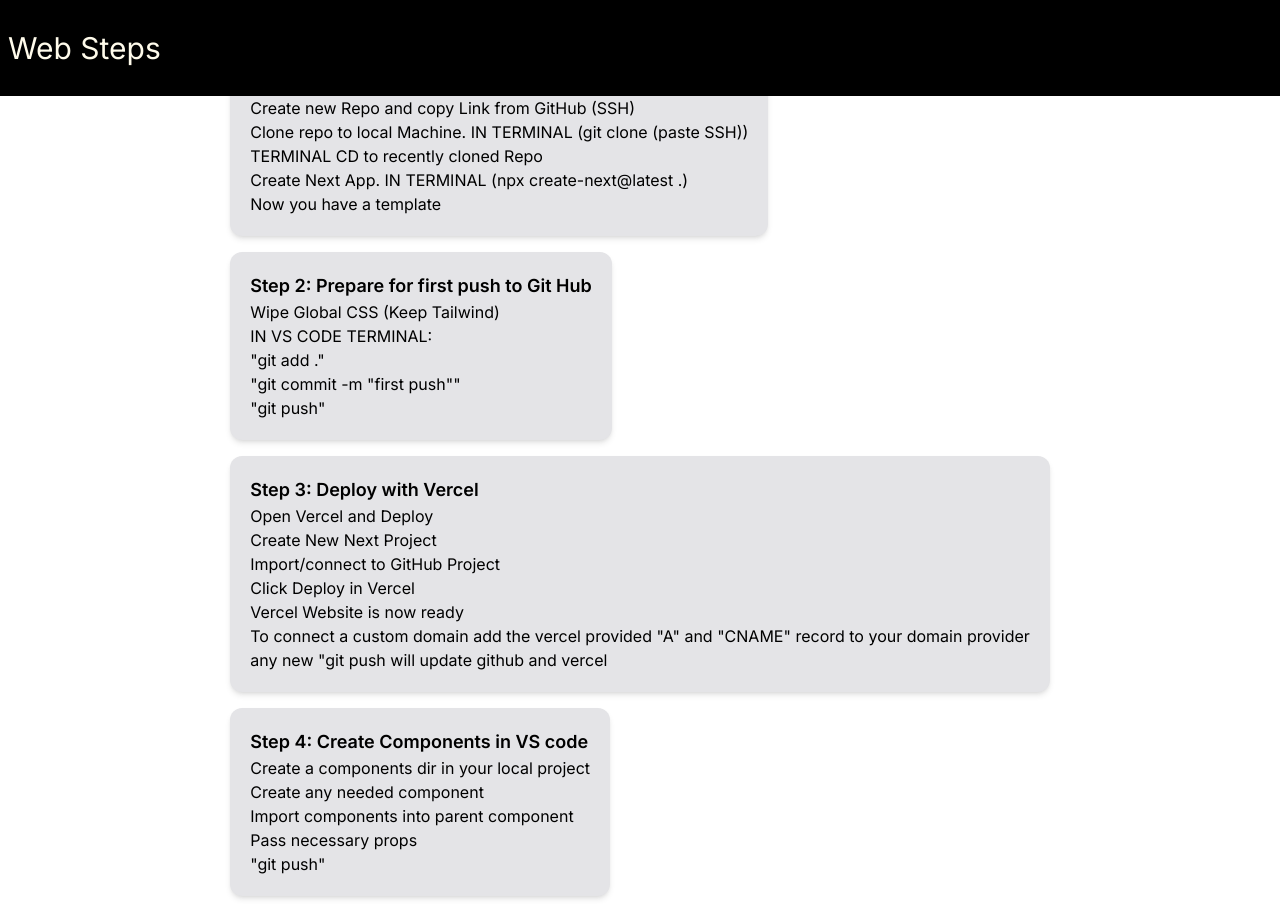
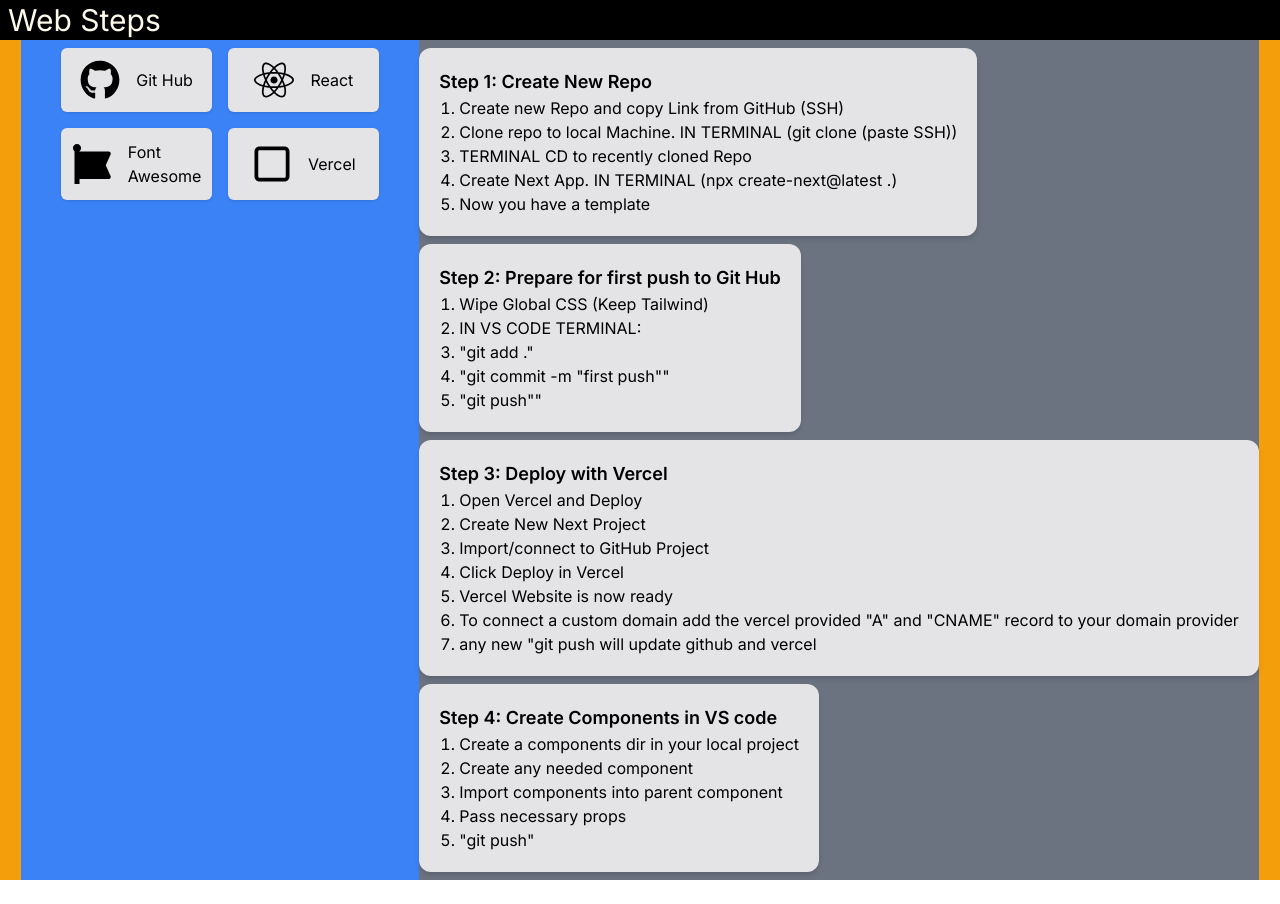
Before and after one commit to Bagelsuncle/webnotes, a Next.js app: page / in a window 1280 px wide. After the commit the page ends 880 px from the top, so only its background shows below. Built offline with nearby package versions, Linux system fonts and the light colour scheme.

Commit message:
Played around

```diff
--- a/src/app/components/links.jsx
+++ b/src/app/components/links.jsx
@@ -11,8 +11,11 @@
 
 const Links = () => {
   return (
-    <div>
-      <div className="grid grid-cols-2 gap-4">
+    <div
+      className="flex justify-center items-start pb-12 pt-12
+  "
+    >
+      <div className="grid grid-cols-2 gap-4 w-4/5 max-w-4xl">
         <Link
           className="bg-zinc-200 shadow p-3 rounded-md w-full h-full flex flex-row  justify-center items-center gap-4"
           href="https://github.com"
--- a/src/app/components/nav.jsx
+++ b/src/app/components/nav.jsx
@@ -2,7 +2,8 @@
 
 const Nav = () => {
   return (
-    <div className="bg-black w-screen h-24 fixed top-0 flex items-center">
+
+    <div className="bg-black w-screen h-10 fixed top-0 flex items-center">
       <p className="text-amber-50 text-3xl pl-2">Web Steps</p>
     </div>
   );
--- a/src/app/components/steps.jsx
+++ b/src/app/components/steps.jsx
@@ -1,8 +1,4 @@
 import React from "react";
-import ApiCall from "./steps/api-call";
-import Databases from "./steps/databases";
-import Git from "./steps/git";
-import Vercel from "./steps/vercel";
 import StepOne from "./steps/step-one";
 import StepTwo from "./steps/step-two";
 import StepThree from "./steps/step-three";
@@ -10,77 +6,13 @@
 
 const Steps = () => {
   return (
-    <div className="flex flex-col justify-center mx-auto">
+    <div>
       <StepOne />
       <StepTwo />
       <StepThree />
       <StepFour />
-      {/* <Git />
-      <Vercel />
-      <Databases />
-      <ApiCall /> */}
     </div>
   );
 };
 
 export default Steps;
-
-// Create a Repo in Git Hub
-// Copy Repo Link
-// Clone Repo to Local Machine
-//  "Cd" to proper dir
-//  git clone {repo}
-// cd to {repo}
-// create next-app@latest
-// npx create-next@latest .
-// NOW you have a template
-// Clean out pages
-// wipe global CSS (keep TW)
-// add to GitHUB
-// git add .
-// git commit -m "first push"
-// "git push"
-// NOW your local changes are in GitHub
-// Deploy with Vercel
-// Create New Next Project
-// Import/connect to github project
-// Deploy Side Button
-// Vercel Website is now ready
-// To connect a custom domain add the vercel provided "A" and "CNAME" record to your domain provider
-// any new "git push will update github and vercel "
-// Create a components dir in your local project.
-// Create any needed component
-// import components into parent component
-// pass needed props
-// build API endpoints
-// Create pages Dir
-// Create API Dir within the pages dir
-// Create API endpoint with a (.) JS file extension
-// Import API code
-// Create postgres DB with Vercel
-// Follow Vercel instructions
-// import vercel/postgres npm package with npm i {package}
-// import local env vars into repo via vercel command
-// Use "sql" statement in Vercel to create table
-//
-//
-//
-//
-//
-//
-//
-//
-//
-//
-//
-//
-//
-//
-//
-//
-//
-//
-//
-//
-//
-//
--- a/src/app/components/steps/api-call.jsx
+++ /dev/null
@@ -1,7 +0,0 @@
-import React from "react";
-
-const ApiCall = () => {
-  return <div>ApiCall</div>;
-};
-
-export default ApiCall;
--- a/src/app/components/steps/databases.jsx
+++ /dev/null
@@ -1,7 +0,0 @@
-import React from "react";
-
-const Databases = () => {
-  return <div>Databases</div>;
-};
-
-export default Databases;
--- a/src/app/components/steps/git.jsx
+++ /dev/null
@@ -1,7 +0,0 @@
-import React from "react";
-
-const Git = () => {
-  return <div>Git</div>;
-};
-
-export default Git;
--- a/src/app/components/steps/step-four.jsx
+++ b/src/app/components/steps/step-four.jsx
@@ -6,7 +6,7 @@
       <h1 className="text-lg font-semibold">
         Step 4: Create Components in VS code
       </h1>
-      <ol>
+      <ol className="list-decimal pl-5">
         <li>Create a components dir in your local project</li>
         <li>Create any needed component</li>
         <li>Import components into parent component</li>
--- a/src/app/components/steps/step-one.jsx
+++ b/src/app/components/steps/step-one.jsx
@@ -4,7 +4,7 @@
   return (
     <div className="bg-zinc-200 w-max p-5 shadow-md rounded-xl my-2">
       <h1 className="text-lg font-semibold">Step 1: Create New Repo</h1>
-      <ol>
+      <ol className="list-decimal pl-5">
         <li>Create new Repo and copy Link from GitHub (SSH)</li>
         <li>
           Clone repo to local Machine. IN TERMINAL (git clone (paste SSH))
--- a/src/app/components/steps/step-three.jsx
+++ b/src/app/components/steps/step-three.jsx
@@ -4,7 +4,7 @@
   return (
     <div className="bg-zinc-200 w-max p-5 shadow-md rounded-xl my-2">
       <h1 className="text-lg font-semibold">Step 3: Deploy with Vercel</h1>
-      <ol>
+      <ol className="list-decimal pl-5">
         <li>Open Vercel and Deploy</li>
         <li>Create New Next Project</li>
         <li>Import/connect to GitHub Project</li>
--- a/src/app/components/steps/step-two.jsx
+++ b/src/app/components/steps/step-two.jsx
@@ -6,12 +6,12 @@
       <h1 className="text-lg font-semibold">
         Step 2: Prepare for first push to Git Hub
       </h1>
-      <ol>
+      <ol className="list-decimal pl-5">
         <li>Wipe Global CSS (Keep Tailwind)</li>
         <li>IN VS CODE TERMINAL:</li>
         <li> "git add ."</li>
         <li>"git commit -m "first push""</li>
-        <li>"git push"</li>
+        <li>"git push""</li>
       </ol>
     </div>
   );
--- a/src/app/components/steps/vercel.jsx
+++ /dev/null
@@ -1,7 +0,0 @@
-import React from "react";
-
-const Vercel = () => {
-  return <div>Vercel</div>;
-};
-
-export default Vercel;
--- a/src/app/page.js
+++ b/src/app/page.js
@@ -2,16 +2,22 @@
 import Nav from "./components/nav";
 import Steps from "./components/steps";
 import Links from "./components/links";
+import StepOne from "./components/steps/step-one";
+import StepTwo from "./components/steps/step-two";
+import StepThree from "./components/steps/step-three";
+import StepFour from "./components/steps/step-four";
 
 const Home = () => {
   return (
-    <div className="h-screen flex flex-col justify-center items-center">
-      <div className=" flex justify-center">
-        <Nav />
-      </div>
-      <div>
-        <Links />
-        <Steps />
+    <div className="bg-amber-500">
+      <Nav />
+      <div className="flex justify-center">
+        <div className="flex bg-blue-500 justify-start ">
+          <Links />
+          <div className="flex bg-gray-500 justify-end mt-10">
+            <Steps />
+          </div>
+        </div>
       </div>
     </div>
   );
```
